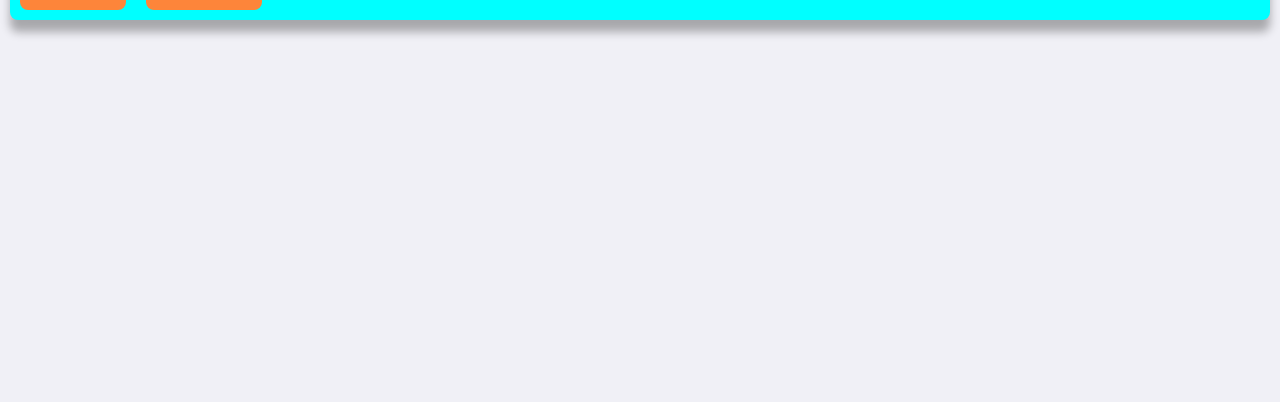
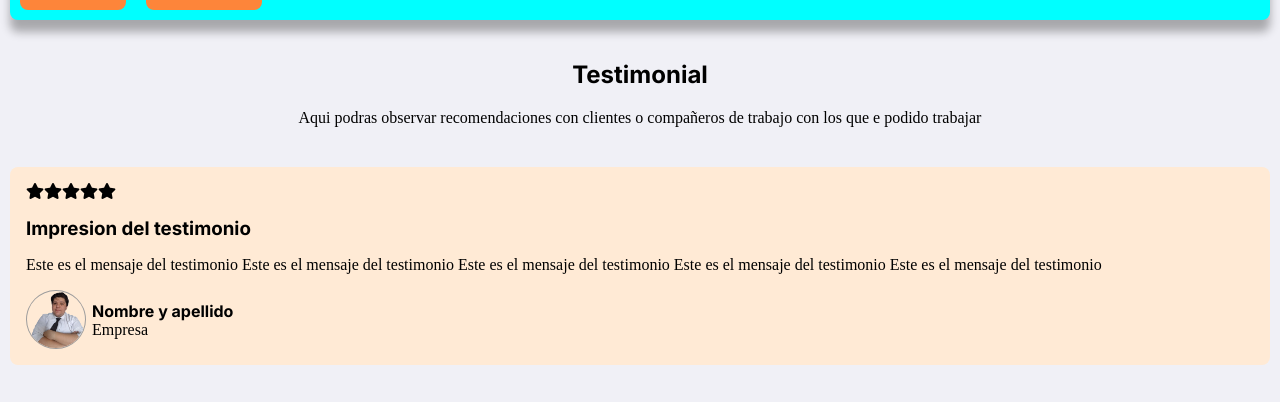
Before and after one commit to GDeGilberto/portafolio, an Angular app: page / in a window 1280 px wide. Shown: the part 2736-3138 px from the top of the page. Before the commit the page ends 2796 px from the top, so only its background shows below. Built offline with nearby package versions, Linux system fonts and the light colour scheme.

Commit message:
arquitectura vista de testimonios

```diff
--- a/src/app/app.component.html
+++ b/src/app/app.component.html
@@ -1,3 +1,4 @@
 <app-presentation></app-presentation>
 <app-services></app-services>
 <app-works></app-works>
+<app-testimony></app-testimony>
--- a/src/app/app.component.ts
+++ b/src/app/app.component.ts
@@ -4,11 +4,12 @@ import { RouterOutlet } from '@angular/router';
 import { PresentationComponent } from './presentation/presentation.component';
 import { ServicesComponent } from './services/services.component';
 import { WorksComponent } from './works/works.component';
+import { TestimonyComponent } from './testimony/testimony.component';
 
 @Component({
   selector: 'app-root',
   standalone: true,
-  imports: [RouterOutlet, PresentationComponent, ServicesComponent, WorksComponent],
+  imports: [RouterOutlet, PresentationComponent, ServicesComponent, WorksComponent, TestimonyComponent],
   templateUrl: './app.component.html',
   styleUrl: './app.component.css'
 })
--- /dev/null
+++ b/src/app/testimony/testimony.component.css
@@ -0,0 +1,45 @@
+.testimony{
+    margin-bottom: 40px;
+}
+.testimony h2{
+    text-align: center;
+    margin-bottom: 20px;
+}
+
+.testimony > p{
+    text-align: center;
+    margin-bottom: 40px;
+    padding: 0 10px;
+}
+
+.testimony__card{
+    display: flex;
+    flex-direction: column;
+    gap: 16px;
+    border-radius: 8px;
+    padding: 16px;
+    background-color: var(--color--principal_light);
+}
+
+.testimony__card p{
+    color: var(--color--gray-20);
+}
+
+.testimony__ranking i{
+
+}
+
+.testimony__people{
+    display: flex;
+    flex-direction: row;
+    align-items: center;
+    gap: 6px;
+}
+
+.testimony__people > img{
+    border-radius: 50%;
+    min-width: 40px;
+    width: 60px;
+    max-width: 2000px;
+    border: 1px solid var(--color--gray);
+}
--- /dev/null
+++ b/src/app/testimony/testimony.component.html
@@ -0,0 +1,26 @@
+<section class="testimony">
+    <h2>Testimonial</h2>
+    <p>Aqui podras observar recomendaciones con clientes o compañeros de trabajo
+        con los que e podido trabajar</p>
+    <article class="testimony__card">
+        <div class="testimony__ranking">
+            <i class="fas fa-star"></i>
+            <i class="fas fa-star"></i>
+            <i class="fas fa-star"></i>
+            <i class="fas fa-star"></i>
+            <i class="fas fa-star"></i>
+        </div>
+        <h3>Impresion del testimonio</h3>
+        <p>Este es el mensaje del testimonio Este es el mensaje del testimonio Este es el mensaje del testimonio
+            Este es el mensaje del testimonio
+            Este es el mensaje del testimonio
+        </p>
+        <div class="testimony__people">
+            <img src="../../assets/images/foto-Gilberto.png" alt="Foto de persona">
+            <div>
+                <h4>Nombre y apellido</h4>
+                <p>Empresa</p>
+            </div>
+        </div>
+    </article>
+</section>
```
Also changed, not shown: src/app/testimony/testimony.component.ts (added, +12 -0 lines), src/assets/images/foto-Gilberto.png (added), 1 other file (tests, documents, lock files or other folders).
